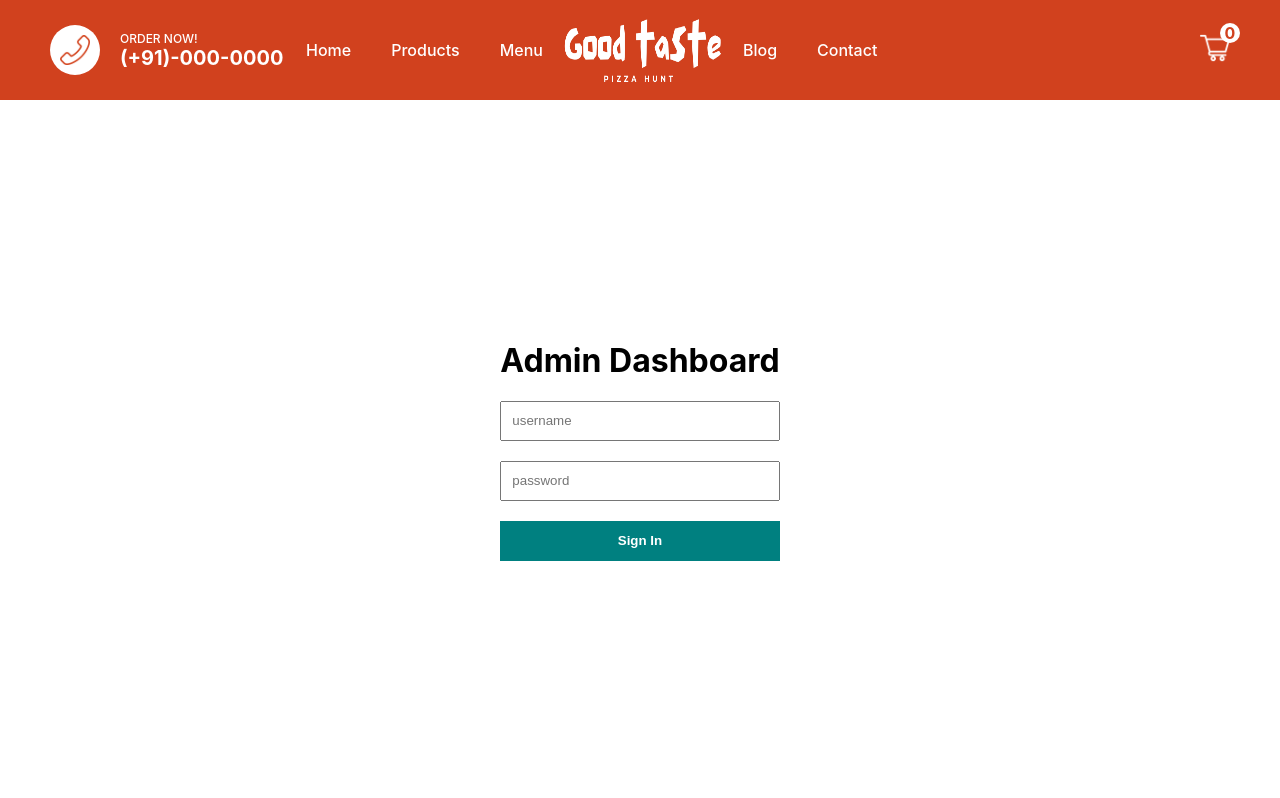
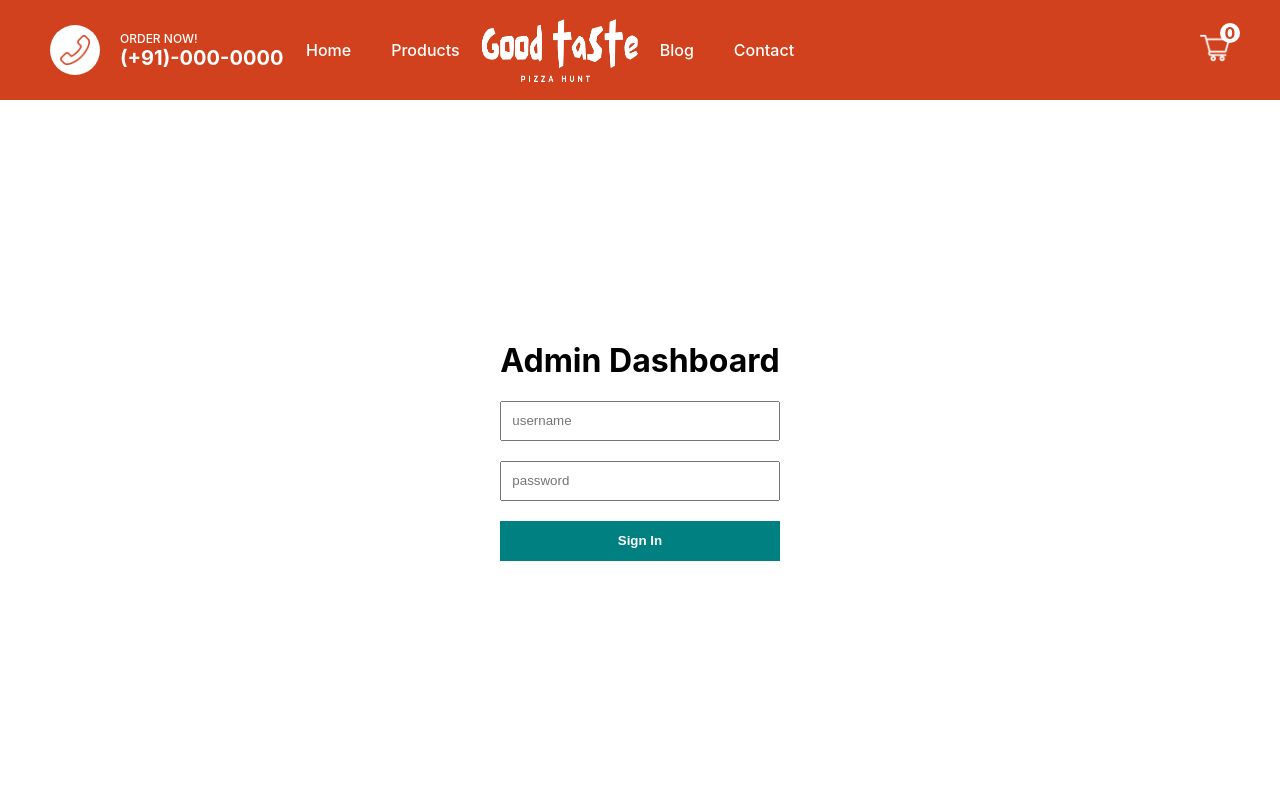
Before and after one commit to shivampandeyy05/food-ordering-app, a Next.js app: page /admin/login in a window 1280 px wide. Shown: the top 798 px of the page. Built offline with nearby package versions, Linux system fonts and the light colour scheme.

Commit message:
Modified

```diff
--- a/components/Navbar.jsx
+++ b/components/Navbar.jsx
@@ -22,7 +22,7 @@ const Navbar = () => {
             <li className={styles.listItem}>Home</li>
           </Link>
           <li className={styles.listItem}>Products</li>
-          <li className={styles.listItem}>Menu</li>
+          {/* <li className={styles.listItem}>Menu</li> */}
           <Image src="/img/logo.png" alt="" width="160px" height="69px" />
           {/* <li className={styles.listItem}>Events</li> */}
           <li className={styles.listItem}>Blog</li>
--- a/styles/Add.module.css
+++ b/styles/Add.module.css
@@ -1,4 +1,5 @@
 .mainAddButton {
+  display: none;
   padding: 10px;
   margin: 20px;
   background-color: #d1411e;
```
